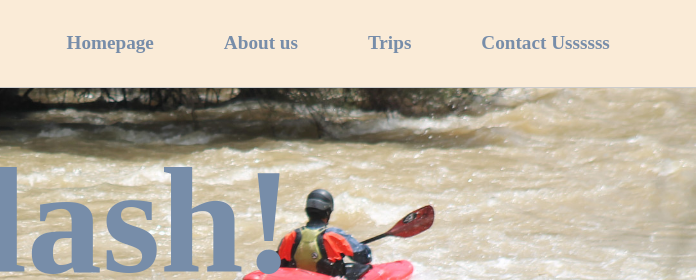
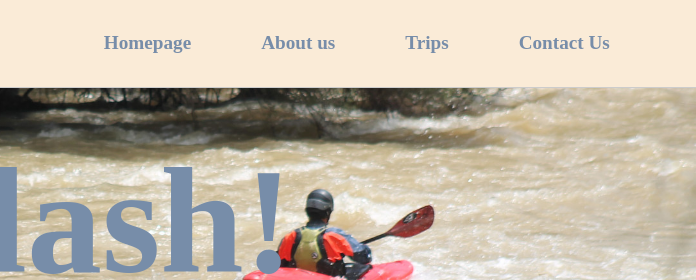
Before and after one commit to educalle23/wdd130, a plain HTML site: page wwr/about.html in a window 1280 px wide. Shown: the top 280 px of the page, 584-1280 px from the left. Drawn offline with Linux system fonts and the light colour scheme; a web font is replaced by a local one.

Commit message:
finish version

```diff
--- a/wwr/about.html
+++ b/wwr/about.html
@@ -15,7 +15,7 @@
                 <a href="index.html">Homepage</a>
                 <a href="about.html">About us</a>
                 <a href="trips.html">Trips</a>
-                <a href="contact.html">Contact Ussssss </a>
+                <a href="contact.html">Contact Us</a>
             </nav>
         </header>
         <main>
```
